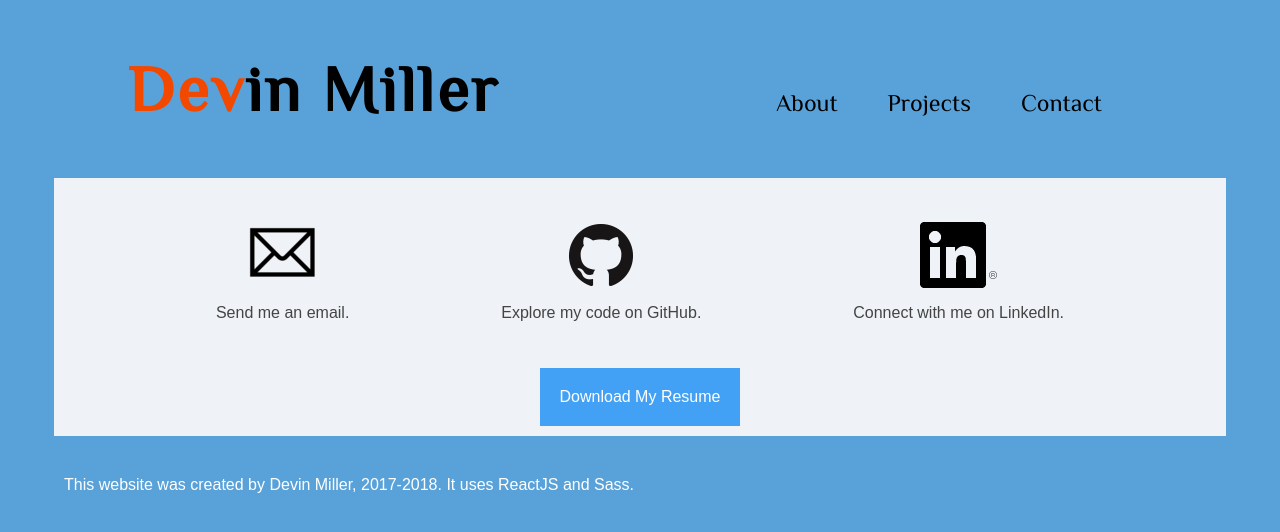
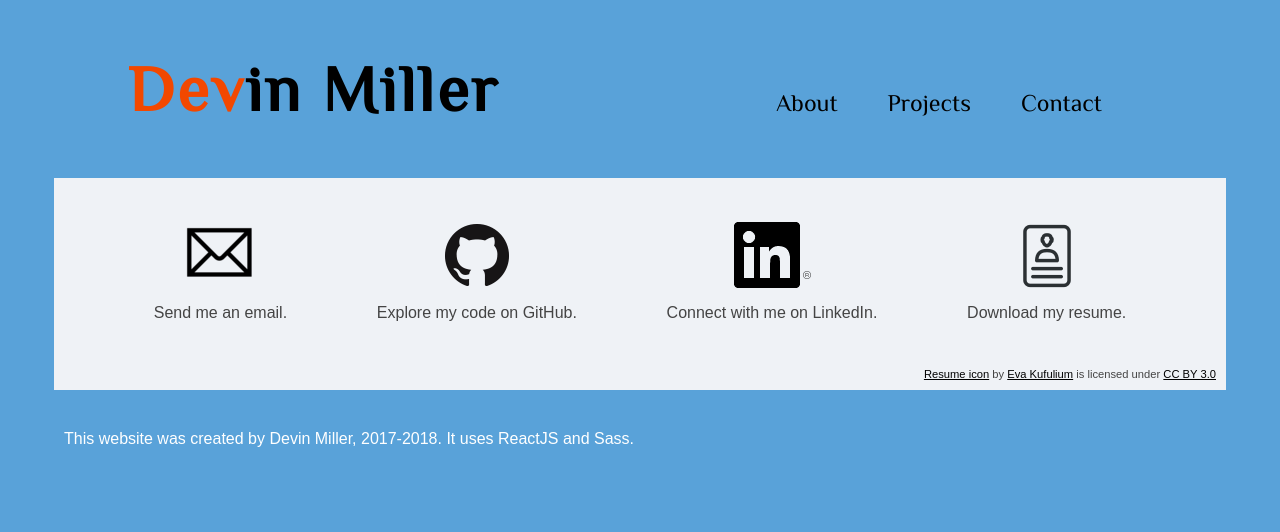
Before and after one commit to devzmiller/devin-portfolio, a React (Create React App) app: page / in a window 1280 px wide. Both pictures are taken after a click on the item "Contact". Shown: the top 532 px of the page. Built offline with nearby package versions, Linux system fonts and the light colour scheme.

Commit message:
Change resume button to an icon and include icon license.

```diff
--- a/src/components/Contact.js
+++ b/src/components/Contact.js
@@ -3,6 +3,7 @@ import '../stylesheets/Contact.css'
 import githubLogo from '../images/GitHub-Mark-64px.png';
 import linkedinLogo from '../images/In-Black-66px-R.png';
 import emailLogo from '../images/mail-logo-70px.png';
+import resumeLogo from '../images/resume.png';
 import resume from '../DevinMiller-Resume.pdf';
 
 class Contact extends Component {
@@ -22,9 +23,13 @@ class Contact extends Component {
             <a href="https://www.linkedin.com/in/devzmiller/" target="_blank"><img src={linkedinLogo} alt="my linkedin"/></a>
             <p>Connect with me on LinkedIn.</p>
           </div>
+          <div className="social-logo">
+            <a href={resume} target="_blank"><img src={resumeLogo} alt="my resume (PDF)"/></a>
+            <p>Download my resume.</p>
+          </div>
         </div>
-        <div className="resume-button">
-          <a href={resume} target="_blank">Download My Resume</a>
+        <div id="license">
+          <a href="https://www.iconfinder.com/icons/2530001/cv_document_employee_hiring_portfolio_profile_resume_icon_icon#size=64">Resume icon</a> by <a href="https://www.iconfinder.com/Louiseme">Eva Kufulium</a> is licensed under <a href="https://creativecommons.org/licenses/by/3.0/">CC BY 3.0</a>
         </div>
       </section>
     )
--- a/src/stylesheets/Contact.css
+++ b/src/stylesheets/Contact.css
@@ -9,14 +9,8 @@
   display: block;
   margin: auto; }
 
-.resume-button {
-  text-align: center;
-  display: flex;
-  justify-content: center; }
-  .resume-button a {
-    display: block;
-    background-color: #42a1f4;
-    padding: 20px;
-    width: fit-content;
-    color: white;
-    text-decoration: none; }
+#license {
+  font-size: .7em;
+  text-align: right; }
+  #license a {
+    color: black; }
--- a/src/stylesheets/Contact.scss
+++ b/src/stylesheets/Contact.scss
@@ -13,16 +13,10 @@
   }
 }
 
-.resume-button {
-  text-align: center;
-  display: flex;
-  justify-content: center;
+#license {
+  font-size: .7em;
+  text-align: right;
   a {
-    display: block;
-    background-color: #42a1f4;
-    padding: 20px;
-    width: fit-content;
-    color: white;
-    text-decoration: none;
+    color: black;
   }
 }
```
Also changed, not shown: src/images/resume.png (added).
